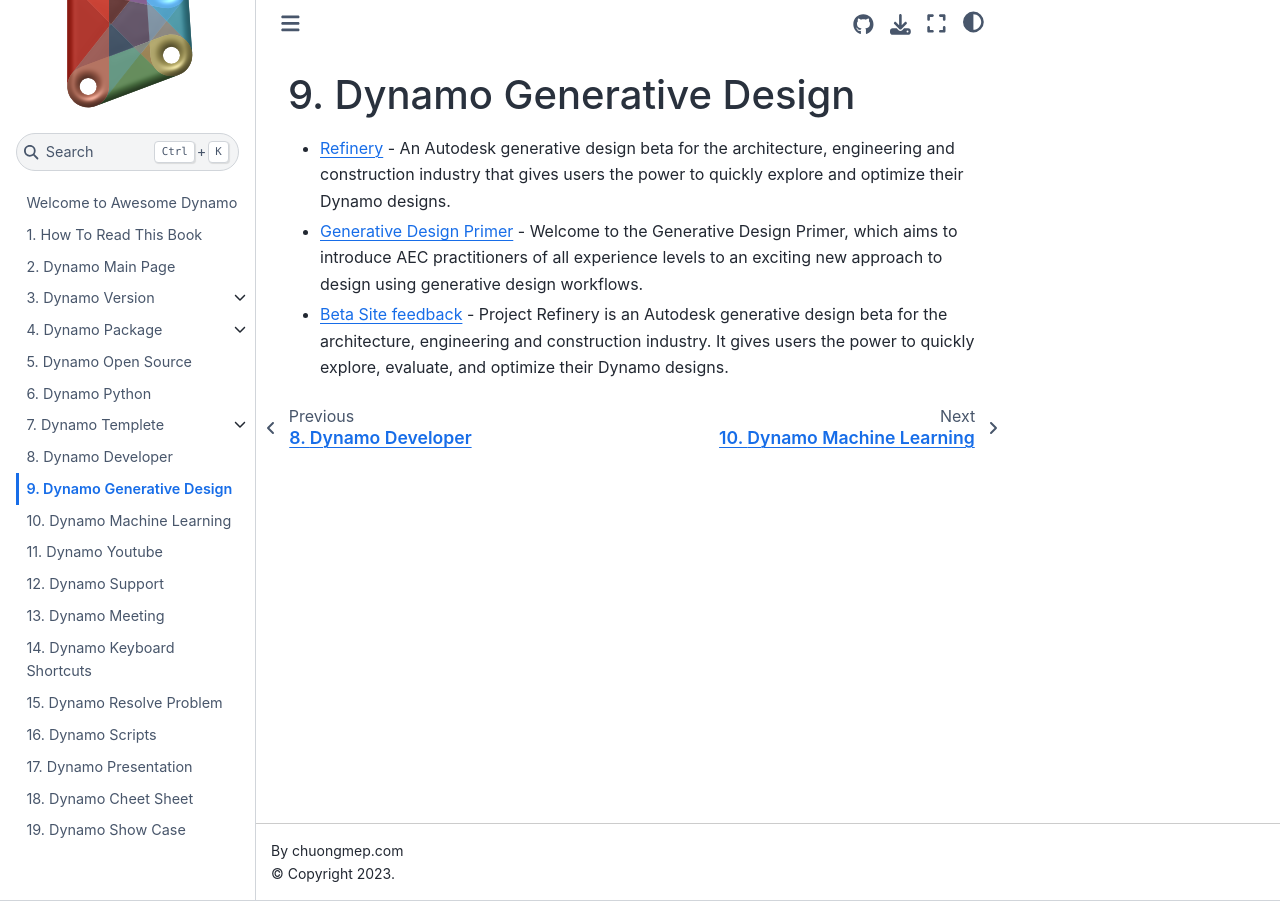
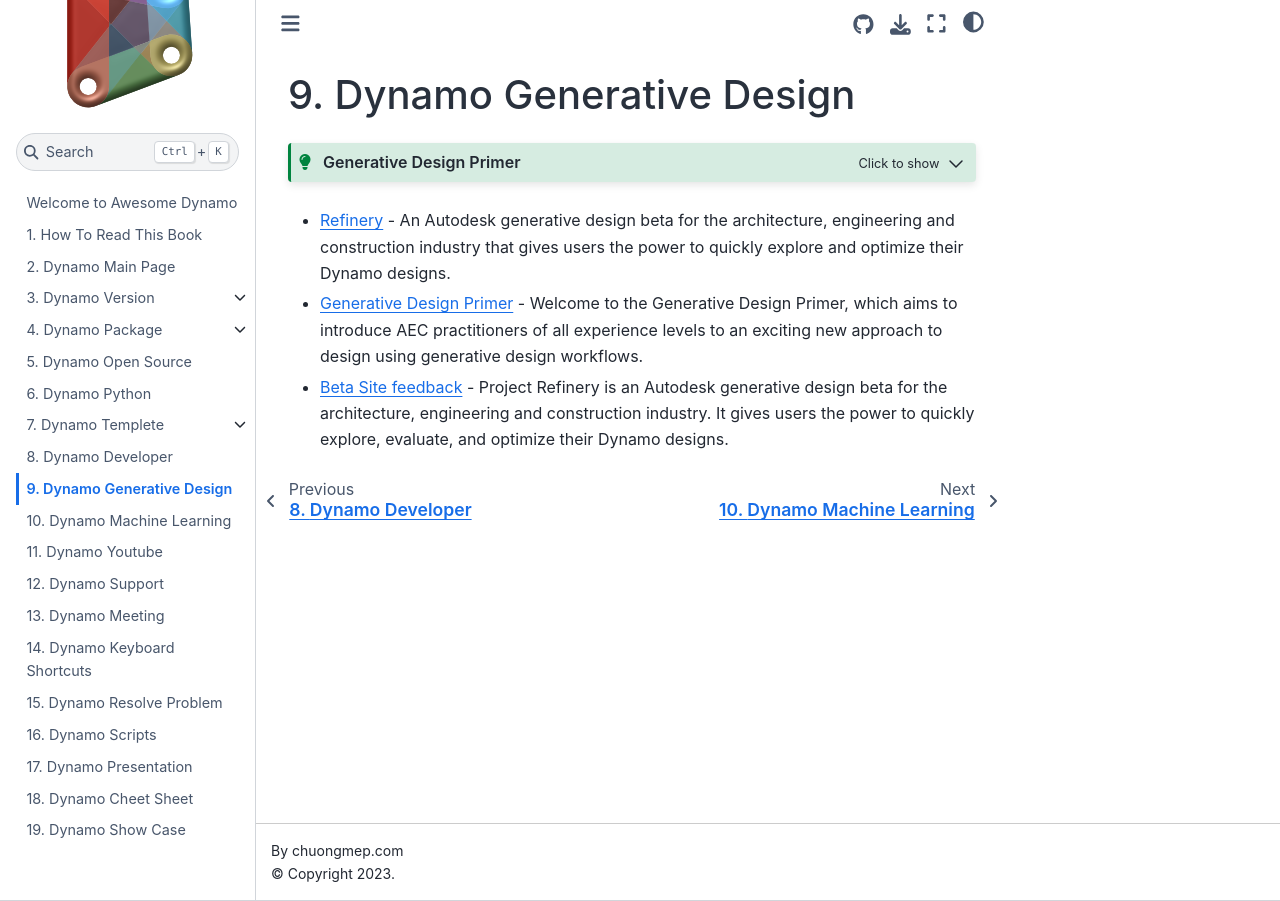
Before and after one commit to chuongmep/Awesome-Dynamo, a Jupyter Book: the page built from DynamoGenerativeDesign/dyngenerative.md, in a window 1280 px wide. Built offline with Jupyter Book 1.0.4 settings and Sphinx 7.4.7 and the Sphinx Book theme 1.1.4, drawn with Linux system fonts in a browser that asks for light colours; some of the changed lines change nothing that is shown.

Commit message:
improve main page gen

````diff
--- a/DynamoGenerativeDesign/dyngenerative.md
+++ b/DynamoGenerativeDesign/dyngenerative.md
@@ -1,4 +1,8 @@
 # Dynamo Generative Design
+```{admonition} Generative Design Primer
+:class: tip, dropdown
+https://www.generativedesign.org/
+```
 
 - [Refinery](https://www.autodesk.com/campaigns/refinery-beta) - An Autodesk generative design beta for the architecture, engineering and construction industry that gives users the power to quickly explore and optimize their Dynamo designs.
 - [Generative Design Primer](https://www.generativedesign.org/) - Welcome to the Generative Design Primer, which aims to introduce AEC practitioners of all experience levels to an exciting new approach to design using generative design workflows.
````
